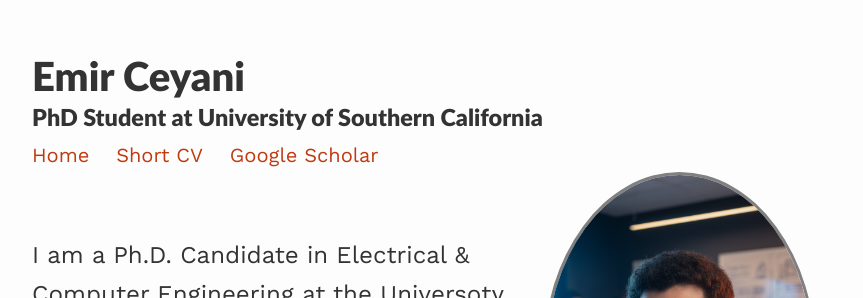
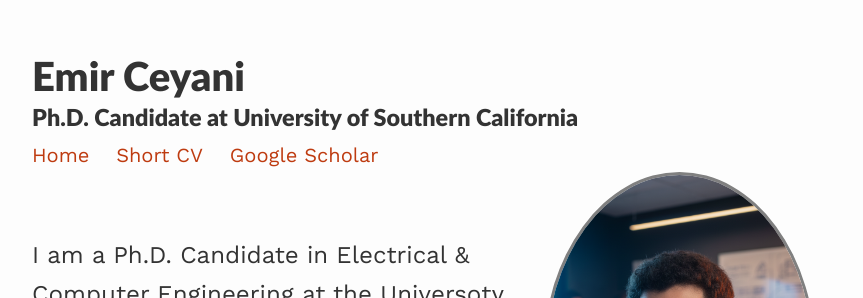
Before and after one commit to emirceyani/emirceyani.github.io, a Jekyll site: the page built from index.md, in a window 1280 px wide. Shown: the top 298 px of the page, without its empty margins (208-1071 px from the left). Built offline with Jekyll 4.4.1, drawn with Linux system fonts in a browser that asks for light colours.

Commit message:
Update CV

```diff
--- a/_config.yml
+++ b/_config.yml
@@ -1,7 +1,7 @@
 ### your site title here
 
 title: Emir Ceyani
-description: PhD Student at University of Southern California
+description: Ph.D. Candidate at University of Southern California
 
 baseurl: "" #/gradfolio #name of GitHub repository
 url: "" #custom url to be used instead of GitHub repository
--- a/assets/css/_sass/style.scss
+++ b/assets/css/_sass/style.scss
@@ -241,7 +241,7 @@ blockquote {
   border-radius: 0 8px 8px 0;
 
   @media (prefers-color-scheme: dark) {
-    background: rgba(96, 193, 125, 0.1);
+    background: rgba(52, 170, 87, 0.1);
   }
 }
 
```
Also changed, not shown: 1 other file.
